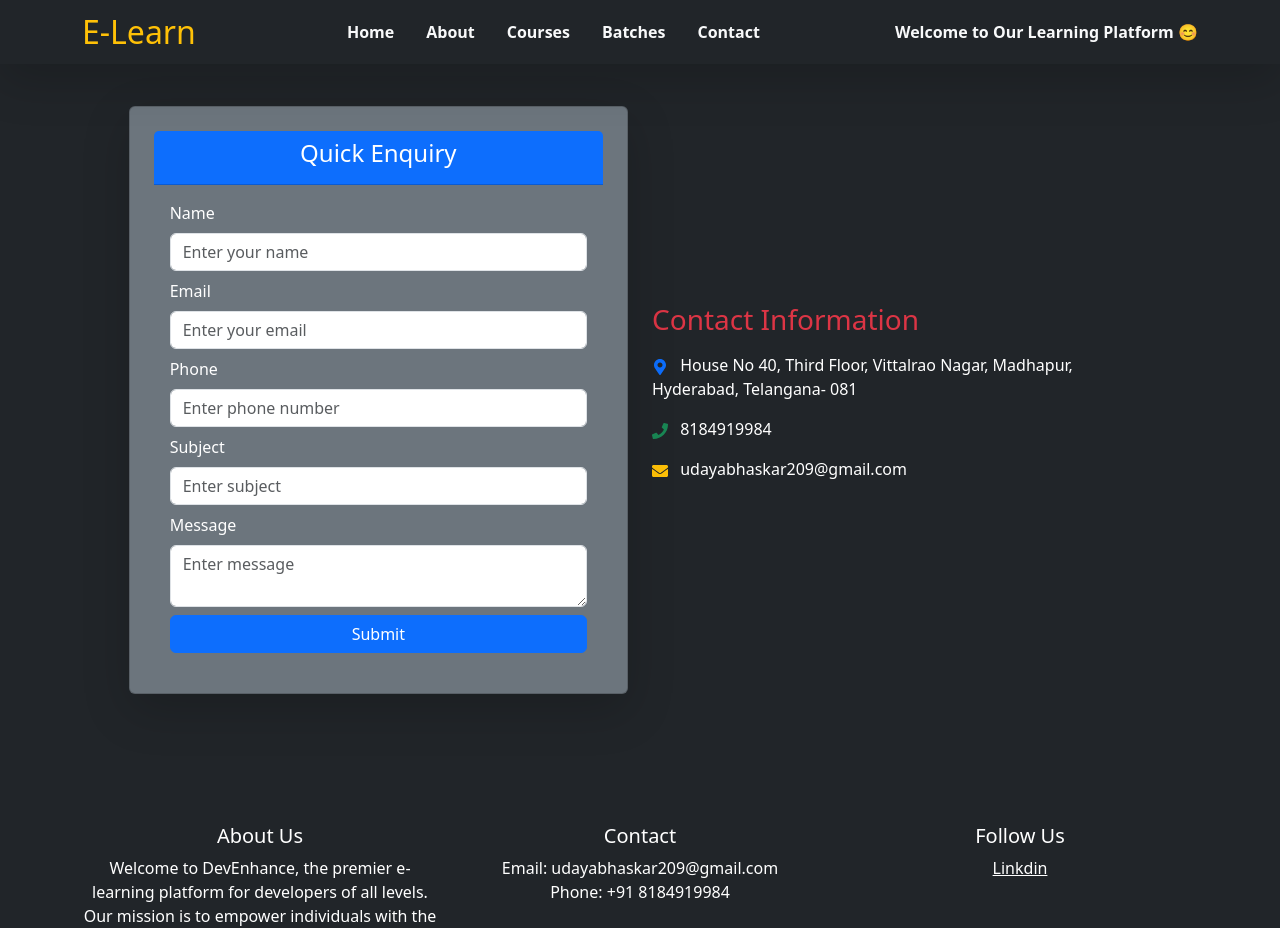
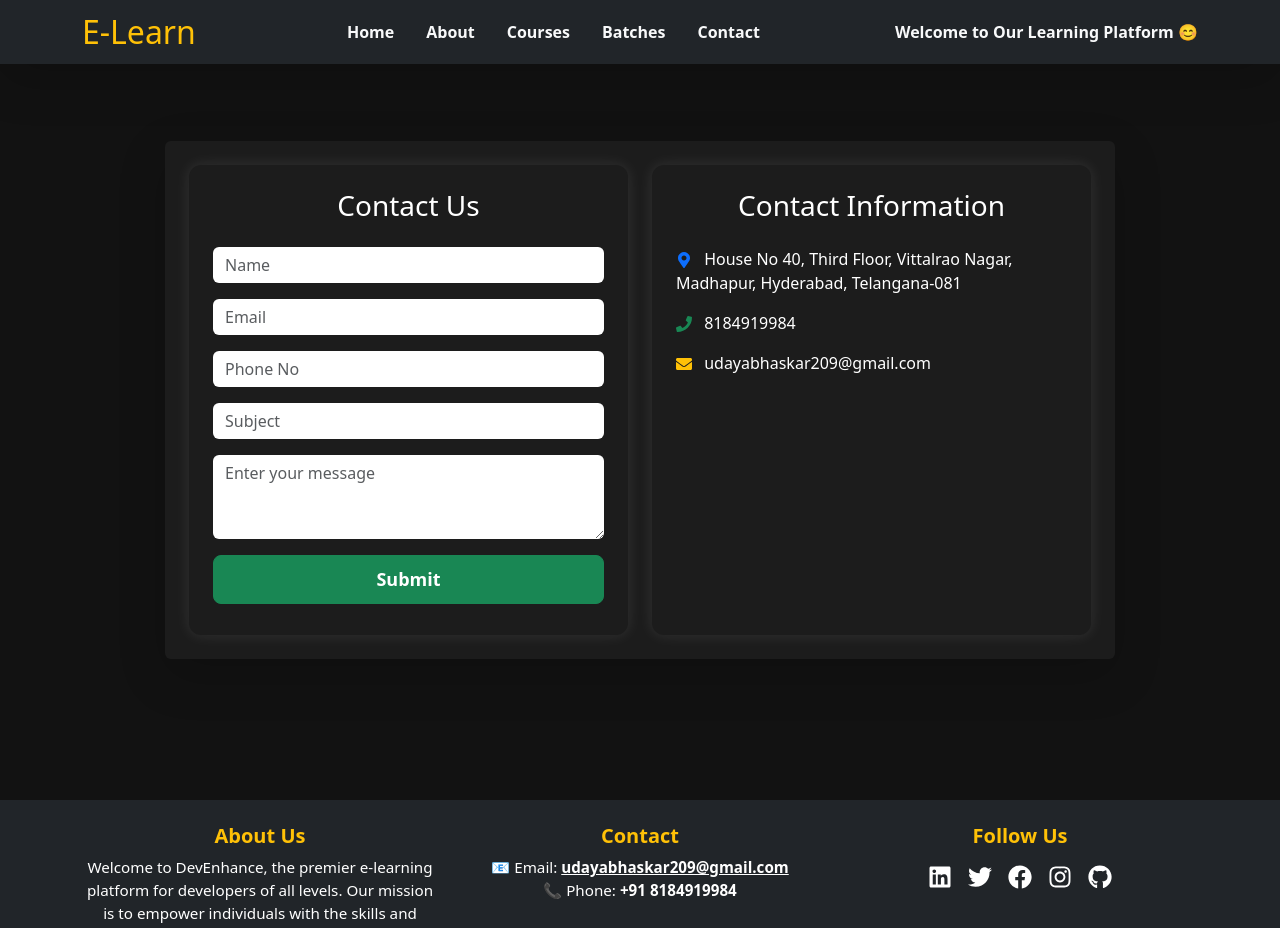
Before and after one commit to Udaya1999/hit_frontend, a React (Create React App) app: page /Contact in a window 1280 px wide. Shown: the top 928 px of the page. Built offline with nearby package versions, Linux system fonts and the light colour scheme.

Commit message:
UI changes

```diff
--- a/src/Components/Contact.js
+++ b/src/Components/Contact.js
@@ -1,6 +1,9 @@
 import React, { useState } from "react";
 import axios from "axios";
 import { FaMapMarkerAlt, FaPhone, FaEnvelope } from "react-icons/fa";
+import { ToastContainer, toast } from "react-toastify";
+import "react-toastify/dist/ReactToastify.css";
+import "bootstrap/dist/css/bootstrap.min.css";
 
 const Contact = () => {
   const [name, setName] = useState("");
@@ -15,102 +18,119 @@ const Contact = () => {
     e.preventDefault();
     axios
       .post(enquiriesUrl, { name, email, phone, subject, message })
-      .then((res) => {
+      .then(() => {
+        // Show toast notification
+        toast.success(`Thank you ${name}, we will get in touch with you.`, {
+          position: "top-right",
+          autoClose: 3000,
+        });
+
+        // Reset form fields
         setEmail("");
         setMessage("");
         setName("");
         setPhone("");
         setSubject("");
-        console.log(res.data);
       })
       .catch((er) => alert(er));
   };
 
   return (
-    <div className="container-fluid bg-dark text-white min-vh-100 d-flex align-items-center justify-content-center">
-      <div className="row w-100 d-flex justify-content-center">
+    <div
+      className="d-flex justify-content-center align-items-center vh-100"
+      style={{ background: "#121212", padding: "20px" }}
+    >
+      <ToastContainer />
+      <div
+        className="d-flex flex-wrap gap-4 p-4 shadow-lg rounded"
+        style={{
+          maxWidth: "950px",
+          width: "100%",
+          background: "#1c1c1c",
+          borderRadius: "12px",
+        }}
+      >
         {/* Contact Form */}
-        <div className="col-md-5">
-          <div className="card bg-secondary text-white p-4 shadow-lg rounded" style={{ width: "100%" }}>
-            <div className="card-header text-center bg-primary text-white">
-              <h4>Quick Enquiry</h4>
-            </div>
-            <div className="card-body">
+        <div
+          className="p-4 flex-grow-1"
+          style={{
+            minWidth: "300px",
+            flex: "1",
+            background: "#1c1c1c",
+            minHeight: "470px",
+            borderRadius: "12px",
+            boxShadow: "0px 0px 15px rgba(255,255,255,0.1)",
+          }}
+        >
+          <h3 className="text-center text-white mb-4">Contact Us</h3>
           <form onSubmit={addData}>
-                <div className="mb-2">
-                  <label htmlFor="name" className="form-label">Name</label>
+            {[
+              { type: "text", value: name, setter: setName, placeholder: "Name" },
+              { type: "email", value: email, setter: setEmail, placeholder: "Email" },
+              { type: "tel", value: phone, setter: setPhone, placeholder: "Phone No" },
+              { type: "text", value: subject, setter: setSubject, placeholder: "Subject" },
+            ].map((field, index) => (
+              <div className="mb-3" key={index}>
                 <input
-                    type="text"
-                    className="form-control"
-                    id="name"
-                    placeholder="Enter your name"
-                    value={name}
-                    onChange={(e) => setName(e.target.value)}
+                  type={field.type}
+                  className="form-control  text-black border-0"
+                  placeholder={field.placeholder}
+                  value={field.value}
+                  onChange={(e) => field.setter(e.target.value)}
                   required
+                  style={{ color: "white" }}
                 />
               </div>
-                <div className="mb-2">
-                  <label htmlFor="email" className="form-label">Email</label>
-                  <input
-                    type="email"
-                    className="form-control"
-                    id="email"
-                    placeholder="Enter your email"
-                    value={email}
-                    onChange={(e) => setEmail(e.target.value)}
-                    required
-                  />
-                </div>
-                <div className="mb-2">
-                  <label htmlFor="phone" className="form-label">Phone</label>
-                  <input
-                    type="tel"
-                    className="form-control"
-                    id="phone"
-                    placeholder="Enter phone number"
-                    value={phone}
-                    onChange={(e) => setPhone(e.target.value)}
-                    required
-                  />
-                </div>
-                <div className="mb-2">
-                  <label htmlFor="subject" className="form-label">Subject</label>
-                  <input
-                    type="text"
-                    className="form-control"
-                    id="subject"
-                    placeholder="Enter subject"
-                    value={subject}
-                    onChange={(e) => setSubject(e.target.value)}
-                    required
-                  />
-                </div>
-                <div className="mb-2">
-                  <label htmlFor="message" className="form-label">Message</label>
+            ))}
+            <div className="mb-3">
               <textarea
-                    className="form-control"
-                    id="message"
-                    rows="2"
-                    placeholder="Enter message"
+                className="form-control  text-black border-0"
+                rows="3"
+                placeholder="Enter your message"
                 value={message}
                 onChange={(e) => setMessage(e.target.value)}
                 required
+                style={{ color: "white" }}
               ></textarea>
             </div>
-                <button type="submit" className="btn btn-primary w-100">
+            <button
+              type="submit"
+              className="btn btn-success w-100 fw-bold"
+              style={{
+                borderRadius: "8px",
+                fontSize: "18px",
+                padding: "10px",
+                transition: "0.3s",
+              }}
+            >
               Submit
             </button>
           </form>
         </div>
-          </div>
-        </div>
 
-        {/* Contact Info */}
-        <div className="col-md-5 mt-4 mt-md-0 d-flex flex-column justify-content-center align-items-start">
-          <h3 className="text-danger mb-3">Contact Information</h3>
-          <p><FaMapMarkerAlt className="me-2 text-primary" /> House No 40, Third Floor, Vittalrao Nagar, Madhapur, Hyderabad, Telangana- 081</p>
-          <p><FaPhone className="me-2 text-success" /> 8184919984</p>
-          <p><FaEnvelope className="me-2 text-warning" /> udayabhaskar209@gmail.com</p>
+        {/* Contact Information */}
+        <div
+          className="p-4 flex-grow-1"
+          style={{
+            minWidth: "300px",
+            flex: "1",
+            background: "#1c1c1c",
+            minHeight: "470px",
+            borderRadius: "12px",
+            boxShadow: "0px 0px 15px rgba(255,255,255,0.1)",
+          }}
+        >
+          <h3 className="text-center text-white mb-4">Contact Information</h3>
+          <p className="text-white">
+            <FaMapMarkerAlt className="me-2 text-primary" /> House No 40, Third Floor, Vittalrao
+            Nagar, Madhapur, Hyderabad, Telangana-081
+          </p>
+          <p className="text-white">
+            <FaPhone className="me-2 text-success" /> 8184919984
+          </p>
+          <p className="text-white">
+            <FaEnvelope className="me-2 text-warning" /> udayabhaskar209@gmail.com
+          </p>
         </div>
       </div>
     </div>
--- a/src/Components/Footer.js
+++ b/src/Components/Footer.js
@@ -1,51 +1,75 @@
 import React from "react";
+import { FaFacebook, FaTwitter, FaInstagram, FaLinkedin, FaGithub } from "react-icons/fa";
+import "bootstrap/dist/css/bootstrap.min.css";
 
 const Footer = () => {
   return (
-    <div>
-      <footer className="footer bg-dark text-white text-center py-4">
-        {" "}
-        <div className="container">
-          {" "}
-          <div className="row">
-            {" "}
-            <div className="col-md-4">
-              {" "}
-              <h5>About Us</h5>{" "}
-              <p>
-                {" "}
-                Welcome to DevEnhance, the premier e-learning platform for
-                developers of all levels. Our mission is to empower individuals
-                with the skills and knowledge necessary to thrive in the
-                ever-evolving tech industry.{" "}
-              </p>{" "}
-            </div>{" "}
-            <div className="col-md-4">
-              {" "}
-              <h5>Contact</h5>{" "}
-              <p>
-                {" "}
-                Email: udayabhaskar209@gmail.com <br /> Phone: +91 8184919984{" "}
-              </p>{" "}
-            </div>{" "}
-            <div className="col-md-4">
-              {" "}
-              <h5>Follow Us</h5>{" "}
-              <p>
-                {" "}
-                <a href="https://www.linkedin.com/in/udaya-bhaskar-168107242/" className="text-white">
-                  Linkdin
-                </a>{" "}
-              </p>{" "}
-            </div>{" "}
-          </div>{" "}
-          {/* Footer (Ensure it's visible) */}
-      <footer className="bg-secondary text-center py-3">
-        <p className="m-0">© 2024 Hyderabad IT Trainings. All Rights Reserved.</p>
-      </footer>{" "}
-        </div>{" "}
-      </footer>
-    </div>
+    <footer className="footer bg-dark text-white text-center py-4">
+      <div className="container">
+        <div className="row">
+          {/* About Us Section */}
+          <div className="col-md-4 mb-3">
+            <h5 className="fw-bold text-warning">About Us</h5>
+            <p style={{ fontSize: "0.95rem", lineHeight: "1.5" }}>
+              Welcome to DevEnhance, the premier e-learning platform for developers of all levels.
+              Our mission is to empower individuals with the skills and knowledge necessary to
+              thrive in the ever-evolving tech industry.
+            </p>
+          </div>
+
+          {/* Contact Section */}
+          <div className="col-md-4 mb-3">
+            <h5 className="fw-bold text-warning">Contact</h5>
+            <p style={{ fontSize: "0.95rem", lineHeight: "1.5" }}>
+              📧 Email:{" "}
+              <a href="mailto:udayabhaskar209@gmail.com" className="text-white fw-bold">
+                udayabhaskar209@gmail.com
+              </a>
+              <br />
+              📞 Phone:{" "}
+              <span className="fw-bold">+91 8184919984</span>
+            </p>
+          </div>
+
+          {/* Follow Us Section */}
+          <div className="col-md-4 mb-3">
+            <h5 className="fw-bold text-warning">Follow Us</h5>
+            <div className="d-flex justify-content-center gap-3">
+              <a href="https://www.linkedin.com/in/udaya-bhaskar-168107242/" className="text-white fs-4" target="_blank" rel="noopener noreferrer">
+                <FaLinkedin />
+              </a>
+              <a href="https://twitter.com/" className="text-white fs-4" target="_blank" rel="noopener noreferrer">
+                <FaTwitter />
+              </a>
+              <a href="https://facebook.com/" className="text-white fs-4" target="_blank" rel="noopener noreferrer">
+                <FaFacebook />
+              </a>
+              <a href="https://instagram.com/" className="text-white fs-4" target="_blank" rel="noopener noreferrer">
+                <FaInstagram />
+              </a>
+              <a href="https://github.com/" className="text-white fs-4" target="_blank" rel="noopener noreferrer">
+                <FaGithub />
+              </a>
+            </div>
+          </div>
+        </div>
+
+        {/* Logos Row */}
+        <div className="row mt-4">
+          <h6 className="text-warning fw-bold">Technologies We Use</h6>
+          <div className="d-flex justify-content-center gap-3">
+            <img src="https://upload.wikimedia.org/wikipedia/commons/a/a7/React-icon.svg" alt="React" width="40" height="40" />
+            <img src="https://upload.wikimedia.org/wikipedia/commons/b/b2/Bootstrap_logo.svg" alt="Bootstrap" width="40" height="40" />
+            <img src="https://upload.wikimedia.org/wikipedia/commons/6/6a/JavaScript-logo.png" alt="JavaScript" width="40" height="40" />
+            <img src="https://upload.wikimedia.org/wikipedia/commons/d/d9/Node.js_logo.svg" alt="Node.js" width="40" height="40" />
+          </div>
+        </div>
+
+        {/* Bottom Footer */}
+        <hr className="my-3 border-warning" />
+        <p className="m-0">&copy; 2024 Hyderabad IT Trainings. All Rights Reserved.</p>
+      </div>
+    </footer>
   );
 };
 
```
Also changed, not shown: src/Components/About.js (+57 -21 lines), src/Components/Courses.js (+39 -11 lines), src/Components/Dashbord/Card.js (+7 -19 lines), src/Components/NewBatches.js (+55 -10 lines). Lines whose indentation alone changed are shown as unchanged.
